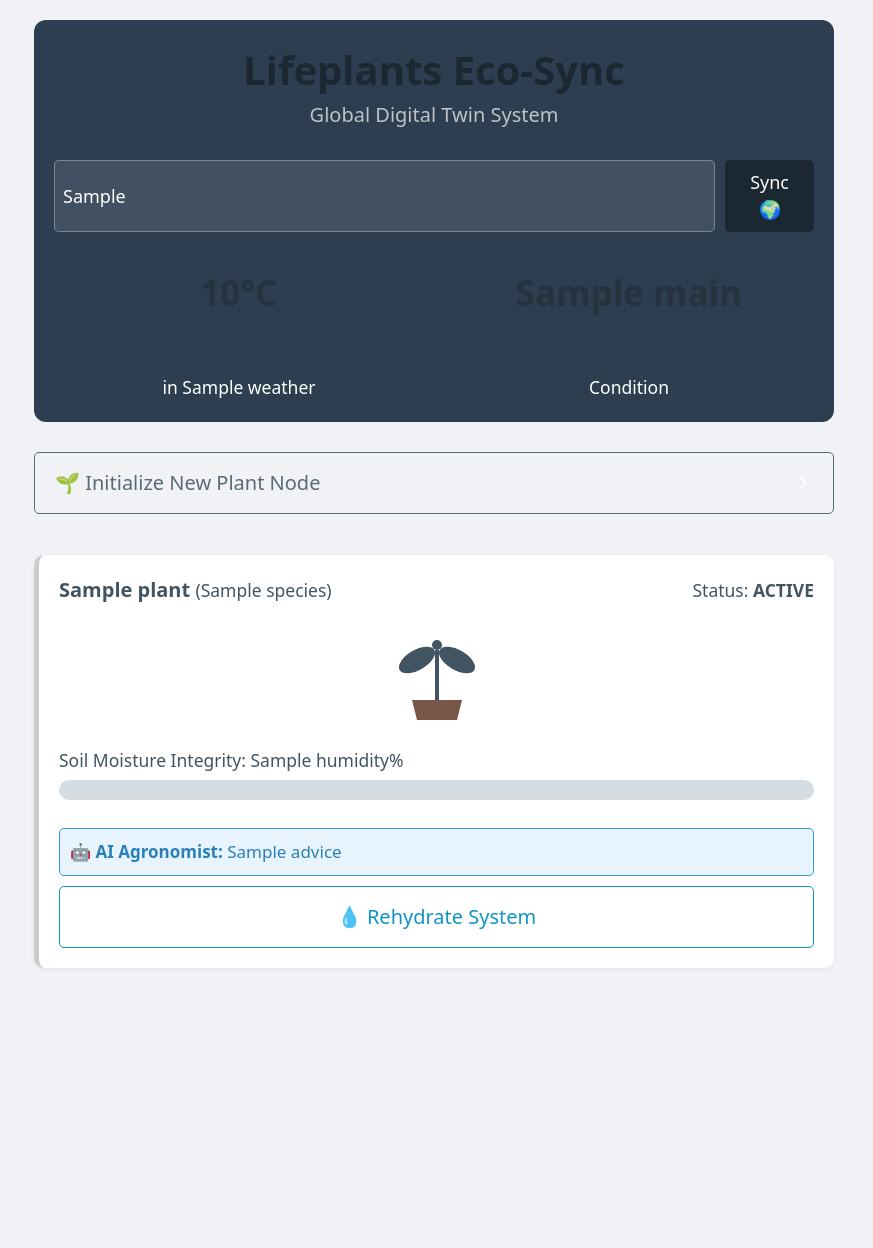
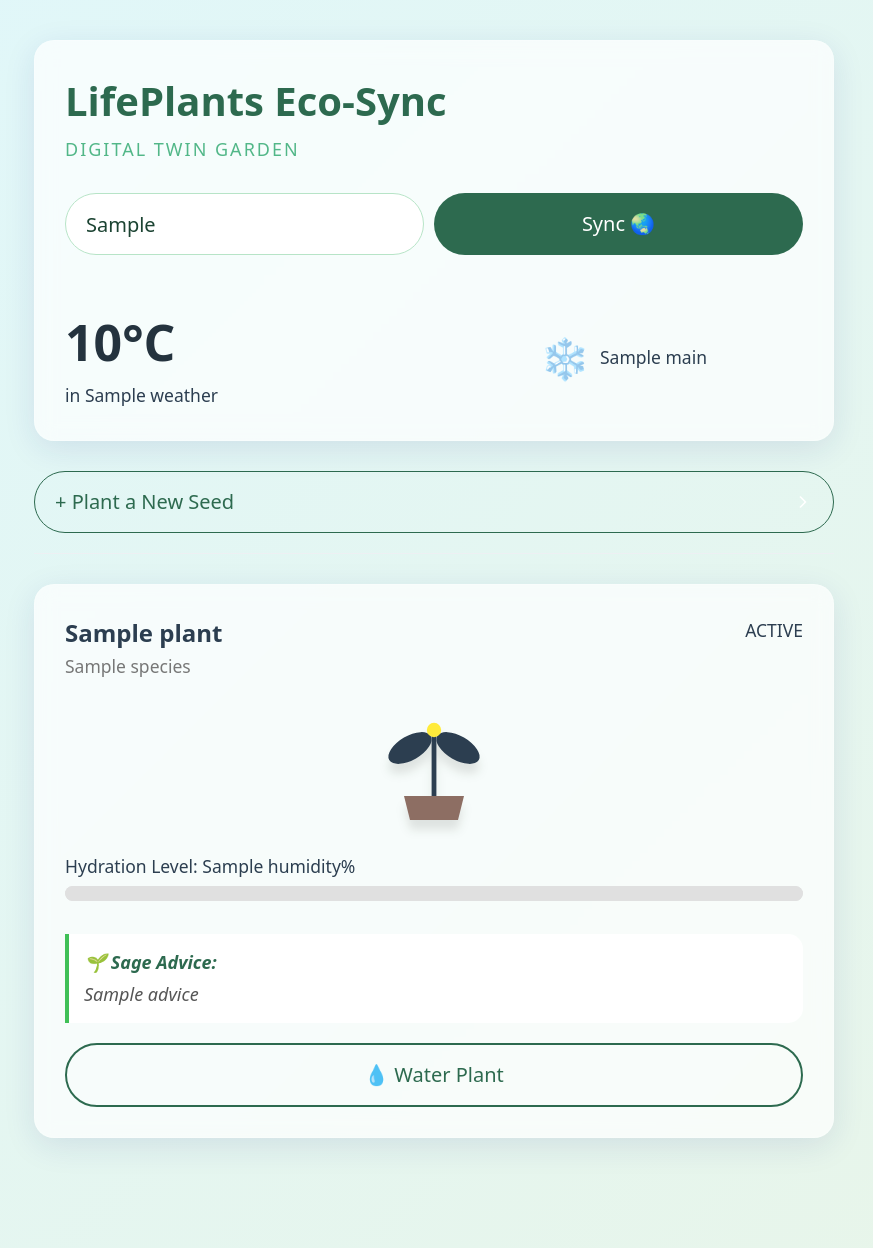
Before and after one commit to MiguelSalmeron/Lifeplants-ecosyn, a Flask app: template templates/index.html in a window 1280 px wide. Shown: the whole page, without its empty margins (206-1079 px from the left). Before the commit the page ends 968 px from the top, so only its background shows below. Run offline with Flask 3, Linux system fonts and the light colour scheme; the template is opened without the code that fills it: most values are stand-ins (such as "Sample title", 1, 10 or a date in 2020).

Commit message:
release: final zen ui polish with helpful AI agent

```diff
--- a/app.py
+++ b/app.py
@@ -8,7 +8,7 @@ from dotenv import load_dotenv
 load_dotenv()
 app = Flask(__name__)
 
-# Configuración
+# --- CONFIGURACIÓN ---
 OPENWEATHER_KEY = os.getenv('OPENWEATHER_API_KEY')
 GEMINI_KEY = os.getenv('GEMINI_API_KEY')
 
@@ -33,23 +33,27 @@ def init_db():
 
 init_db()
 
-# --- MODIFICADO: Ahora acepta una ciudad dinámica ---
+# --- LÓGICA DE CLIMA ---
 def get_weather(city_name):
     if not OPENWEATHER_KEY: return None
     try:
-        # Usamos la ciudad que pide el usuario
         url = f"http://api.openweathermap.org/data/2.5/weather?q={city_name}&appid={OPENWEATHER_KEY}&units=metric&lang=en"
         response = requests.get(url, timeout=3)
         return response.json() if response.status_code == 200 else None
     except:
         return None
 
+# --- LÓGICA DE IA (SIEMPRE ACTIVA) ---
 def get_gemini_advice(species, temp, humidity, city):
-    if not GEMINI_KEY or humidity > 60: return None
+    # Sin restricciones: La IA siempre opina
+    if not GEMINI_KEY: return None
     try:
-        prompt = (f"Act as a survival botanist. Plant: {species}. "
+        # Prompt: Asistente sabio que da datos curiosos si todo está bien, o ayuda urgente si no.
+        prompt = (f"Act as a wise and helpful botanical assistant. Plant: {species}. "
                   f"Location: {city} (Temp: {temp}°C). Soil Humidity: {humidity}%. "
-                  f"Give a 1-sentence urgent survival tip in English.")
+                  f"If the plant is healthy, give a growth tip or fun fact. "
+                  f"If it needs water, give urgent advice. "
+                  f"Keep it to 1 short sentence in English.")
 
         url = f"https://generativelanguage.googleapis.com/v1beta/models/gemini-1.5-flash:generateContent?key={GEMINI_KEY}"
         payload = {"contents": [{"parts": [{"text": prompt}]}]}
@@ -58,9 +62,10 @@ def get_gemini_advice(species, temp, humidity, city):
         if response.status_code == 200:
             return response.json()['candidates'][0]['content']['parts'][0]['text']
     except:
-        return "Check water levels immediately."
+        return "Nature is silent right now (Check API)."
     return None
 
+# --- MOTOR DE FÍSICA ---
 def calculate_status_physics(last_watered_str, current_temp):
     try:
         last_watered = datetime.fromisoformat(last_watered_str)
@@ -68,8 +73,10 @@ def calculate_status_physics(last_watered_str, current_temp):
         last_watered = datetime.now()
 
     hours_passed = (datetime.now() - last_watered).total_seconds() / 3600
+
+    # Física: base 5% + multiplicador de calor
     base_decay_rate = 5
-    multiplier = 2.5 if current_temp > 30 else 1.0 # Multiplicador de calor
+    multiplier = 2.5 if current_temp > 30 else 1.0
 
     moisture_loss = hours_passed * base_decay_rate * multiplier
     current_humidity = max(0, 100 - moisture_loss)
@@ -80,10 +87,10 @@ def calculate_status_physics(last_watered_str, current_temp):
 
     return int(current_humidity), status
 
+# --- RUTAS ---
 @app.route('/')
 def index():
-    # 1. Buscamos si hay una ciudad en la URL (?city=London), si no, Managua
-    city = request.args.get('city', 'Managua')
+    city = request.args.get('city', 'Managua') # Ciudad por defecto
 
     weather_data = get_weather(city)
     current_temp = weather_data['main']['temp'] if weather_data else 35
@@ -95,7 +102,7 @@ def index():
     processed_plants = []
     for plant in db_plants:
         humidity, status = calculate_status_physics(plant['last_watered'], current_temp)
-        # Pasamos la ciudad a la IA también
+        # IA llamada siempre
         advice = get_gemini_advice(plant['species'], current_temp, humidity, city)
 
         processed_plants.append({
@@ -107,7 +114,6 @@ def index():
             'advice': advice
         })
 
-    # Pasamos 'city' al template para que el buscador recuerde qué escribiste
     return render_template('index.html', plants=processed_plants, weather=weather_data, temp=current_temp, current_city=city)
 
 @app.route('/add', methods=('POST',))
--- a/templates/index.html
+++ b/templates/index.html
@@ -3,139 +3,170 @@
 <head>
     <meta charset="UTF-8">
     <meta name="viewport" content="width=device-width, initial-scale=1.0">
-    <title>Eco-Sync: Global Monitor</title>
+    <title>LifePlants: Zen Monitor</title>
     <link rel="stylesheet" href="https://cdn.jsdelivr.net/npm/@picocss/pico@1/css/pico.min.css">
     <style>
-        body { background-color: #f0f2f5; }
-        .dashboard-container { max-width: 800px; margin: 0 auto; padding-top: 20px; }
-
-        .weather-card {
-            background: #2c3e50; color: white; padding: 20px; border-radius: 12px;
-            margin-bottom: 30px; text-align: center; position: relative;
-        }
-        /* Estilo para el buscador dentro de la tarjeta */
-        .city-search { display: flex; gap: 10px; justify-content: center; margin-bottom: 15px; }
-        .city-search input {
-            background: rgba(255,255,255,0.1); border: 1px solid rgba(255,255,255,0.3); color: white;
-            height: auto; padding: 8px; font-size: 0.9rem;
-        }
-        .city-search button { width: auto; padding: 8px 15px; font-size: 0.9rem; }
-
-        .heat-alert { animation: pulse 2s infinite; background-color: #c0392b; border: 1px solid #e74c3c; }
-
-        .plant-card {
-            background: white; border-radius: 10px; padding: 20px; margin-bottom: 20px;
-            box-shadow: 0 2px 5px rgba(0,0,0,0.05); border-left: 5px solid #ccc;
+        /* --- ESTÉTICA ZEN --- */
+        body {
+            background: linear-gradient(135deg, #e0f7fa 0%, #e8f5e9 100%);
+            color: #2c3e50;
+            min-height: 100vh;
         }
 
-        .status-happy { border-left-color: #2ecc71; }
-        .status-thirsty { border-left-color: #f1c40f; }
-        .status-critical { border-left-color: #e74c3c; }
+        .dashboard-container { max-width: 800px; margin: 0 auto; padding-top: 40px; }
 
-        /* Bio-Graphics */
-        .plant-svg { width: 100px; height: 100px; margin: 0 auto; display: block; transition: all 1s ease; }
-        .plant-path { transition: fill 1s ease, transform 1s ease; transform-origin: bottom center; }
-        .status-happy .plant-path { fill: #2ecc71; transform: rotate(0deg); }
-        .status-thirsty .plant-path { fill: #f1c40f; transform: rotate(15deg); }
-        .status-critical .plant-path { fill: #8e44ad; transform: rotate(45deg) translateY(10px); }
-        .status-happy .plant-svg { animation: breathe 3s infinite ease-in-out; }
+        /* Glassmorphism (Tarjetas de Cristal) */
+        .glass-card {
+            background: rgba(255, 255, 255, 0.7);
+            backdrop-filter: blur(10px);
+            border-radius: 20px;
+            padding: 30px;
+            margin-bottom: 30px;
+            box-shadow: 0 8px 32px 0 rgba(31, 38, 135, 0.1);
+            border: 1px solid rgba(255, 255, 255, 0.18);
+            transition: transform 0.3s ease;
+        }
 
-        @keyframes breathe { 0% { transform: scale(1); } 50% { transform: scale(1.05); } 100% { transform: scale(1); } }
-        @keyframes pulse { 0% { opacity: 1; } 50% { opacity: 0.8; } 100% { opacity: 1; } }
+        .glass-card:hover { transform: translateY(-5px); }
 
-        progress { height: 20px; border-radius: 10px; }
-        progress.happy::-webkit-progress-value { background-color: #2ecc71; }
-        progress.thirsty::-webkit-progress-value { background-color: #f1c40f; }
-        progress.critical::-webkit-progress-value { background-color: #e74c3c; }
+        /* Estilos de Texto */
+        .weather-section h1 { color: #2d6a4f; font-weight: 800; margin-bottom: 5px; }
+        .weather-section h3 { color: #52b788; font-weight: 300; letter-spacing: 2px; text-transform: uppercase; font-size: 0.9rem;}
 
-        .ai-box {
-            background: #e8f4fd; border: 1px solid #3498db; color: #2980b9;
-            padding: 10px; font-size: 0.85rem; border-radius: 5px; margin-top: 10px;
+        /* Buscador Estilizado */
+        .city-search { display: flex; gap: 10px; margin-top: 20px; }
+        .city-search input {
+            border-radius: 50px; border: 1px solid #b7e4c7;
+            background: white; color: #1b4332; padding-left: 20px;
         }
+        .city-search button {
+            border-radius: 50px; background-color: #2d6a4f; border: none; padding: 0 30px;
+        }
+
+        /* --- BIO-GRAPHICS & PLANTS --- */
+        .plant-svg { width: 120px; height: 120px; margin: 0 auto; display: block; filter: drop-shadow(0px 10px 5px rgba(0,0,0,0.1)); }
+        .plant-path { transition: all 1.5s cubic-bezier(0.68, -0.55, 0.27, 1.55); transform-origin: bottom center; }
+
+        /* Estados Visuales */
+        .status-happy .plant-path { fill: #4caf50; transform: rotate(0deg) scale(1); }
+        .status-thirsty .plant-path { fill: #ffb74d; transform: rotate(15deg) scale(0.9); }
+        .status-critical .plant-path { fill: #ef5350; transform: rotate(65deg) scale(0.8) translateY(10px); }
+
+        /* Animación Zen */
+        .status-happy .plant-svg { animation: float 4s infinite ease-in-out; }
+        @keyframes float { 0% { transform: translateY(0px); } 50% { transform: translateY(-10px); } 100% { transform: translateY(0px); } }
+
+        /* Barras de Progreso */
+        progress { height: 15px; border-radius: 10px; background: #e0e0e0; }
+        progress::-webkit-progress-bar { background: #e0e0e0; border-radius: 10px; }
+        progress.happy::-webkit-progress-value { background: linear-gradient(90deg, #a8e063, #56ab2f); }
+        progress.thirsty::-webkit-progress-value { background: linear-gradient(90deg, #f7971e, #ffd200); }
+        progress.critical::-webkit-progress-value { background: linear-gradient(90deg, #cb2d3e, #ef473a); }
+
+        /* Burbuja de IA */
+        .ai-bubble {
+            background: #fff; border-left: 4px solid #40c057;
+            padding: 15px; border-radius: 0 15px 15px 0;
+            font-style: italic; color: #555; margin-top: 15px;
+            font-size: 0.9rem; position: relative;
+        }
+        .ai-bubble::before { content: "🌱 Sage Advice:"; font-weight: bold; display: block; color: #2d6a4f; margin-bottom: 5px; }
+
+        .heat-alert { border: 2px solid #ef5350; background: rgba(255, 235, 238, 0.9); }
     </style>
 </head>
 <body>
     <main class="dashboard-container">
-        <div class="weather-card {% if temp > 30 %}heat-alert{% endif %}">
+
+        <div class="glass-card weather-section {% if temp > 30 %}heat-alert{% endif %}">
             <hgroup>
-                <h1>Lifeplants Eco-Sync</h1>
-                <h3 style="color: #bdc3c7;">Global Digital Twin System</h3>
+                <h1>LifePlants Eco-Sync</h1>
+                <h3>Digital Twin Garden</h3>
             </hgroup>
 
             <form action="/" method="get" class="city-search">
-                <input type="text" name="city" placeholder="Enter City (e.g. London)" value="{{ current_city }}" required>
-                <button type="submit" class="contrast">Sync 🌍</button>
+                <input type="text" name="city" placeholder="Search location (e.g., Tokyo)" value="{{ current_city }}" required>
+                <button type="submit">Sync 🌏</button>
             </form>
 
-            <div class="grid">
+            <div class="grid" style="margin-top: 20px;">
                 <div>
-                    <h2>{{ temp }}°C</h2>
+                    <h2 style="font-size: 2.5rem; margin:0;">{{ temp }}°C</h2>
                     <small>in {{ weather.name if weather else current_city }}</small>
                 </div>
-                <div>
-                    <h2>{{ weather.weather[0].main if weather else 'Offline' }}</h2>
-                    <small>Condition</small>
+                <div style="display: flex; align-items: center; justify-content: center;">
+                    <span style="font-size: 2rem; margin-right: 10px;">
+                        {% if temp > 30 %}☀️{% elif temp < 15 %}❄️{% else %}⛅{% endif %}
+                    </span>
+                    <small>{{ weather.weather[0].main if weather else 'Offline' }}</small>
                 </div>
             </div>
 
             {% if temp > 30 %}
-            <article style="background: rgba(0,0,0,0.2); margin-top: 15px; border:none; padding: 10px;">
-                <strong>⚠️ EXTREME HEAT WARNING</strong><br>
-                Evaporation Rate Multiplier: <strong>2.5x</strong> active.
-            </article>
+            <div style="background: #ffebee; color: #c62828; padding: 10px; border-radius: 10px; margin-top: 15px; font-size: 0.85rem;">
+                🔥 <strong>High Evaporation Detected.</strong> Water decay rate increased by 2.5x.
+            </div>
             {% endif %}
         </div>
 
-        <details>
-            <summary role="button" class="secondary outline">🌱 Initialize New Plant Node</summary>
-            <form action="/add" method="post">
-                <div class="grid">
-                    <input type="text" name="name" placeholder="ID / Nickname" required>
-                    <input type="text" name="species" placeholder="Biological Species" required>
-                    <button type="submit">Sync Node</button>
-                </div>
-            </form>
+        <details style="margin-bottom: 30px;">
+            <summary role="button" class="outline contrast" style="border-radius: 50px; border-color: #2d6a4f; color: #2d6a4f;">
+                + Plant a New Seed
+            </summary>
+            <div class="glass-card" style="margin-top: 20px;">
+                <form action="/add" method="post">
+                    <label>Name</label>
+                    <input type="text" name="name" placeholder="e.g., Zen Master" required>
+                    <label>Species</label>
+                    <input type="text" name="species" placeholder="e.g., Bamboo" required>
+                    <button type="submit" style="background: #2d6a4f; border: none; border-radius: 50px; margin-top: 10px;">Grow 🌱</button>
+                </form>
+            </div>
         </details>
 
         <div class="grid">
             {% for plant in plants %}
-            <div class="plant-card status-{{ plant.status }}">
+            <div class="glass-card status-{{ plant.status }}">
                 <div class="grid">
                     <div>
-                        <strong>{{ plant.name }}</strong> <small>({{ plant.species }})</small>
+                        <strong style="font-size: 1.2rem;">{{ plant.name }}</strong>
+                        <br><small style="color: #777;">{{ plant.species }}</small>
                     </div>
                     <div style="text-align: right;">
-                        <small>Status: <strong>{{ plant.status|upper }}</strong></small>
+                        <small class="status-badge">{{ plant.status|upper }}</small>
                     </div>
                 </div>
 
-                <div style="text-align: center; margin: 20px 0;">
+                <div style="text-align: center; margin: 25px 0;">
                     <svg class="plant-svg" viewBox="0 0 100 100">
-                        <path fill="#795548" d="M25,75 L75,75 L70,95 L30,95 Z" />
+                        <path fill="#8d6e63" d="M25,75 L75,75 L70,95 L30,95 Z" />
                         <g class="plant-path">
                             <path d="M50,75 Q50,45 50,25" stroke="currentColor" stroke-width="4" fill="none" />
                             <ellipse cx="30" cy="35" rx="20" ry="10" transform="rotate(-30 30 35)" />
                             <ellipse cx="70" cy="35" rx="20" ry="10" transform="rotate(30 70 35)" />
-                            <circle cx="50" cy="20" r="5" />
+                            <circle cx="50" cy="20" r="6" fill="#ffeb3b" />
                         </g>
                     </svg>
                 </div>
 
-                <label><small>Soil Moisture Integrity: {{ plant.humidity }}%</small></label>
+                <label><small>Hydration Level: {{ plant.humidity }}%</small></label>
                 <progress value="{{ plant.humidity }}" max="100" class="{{ plant.status }}"></progress>
 
                 {% if plant.advice %}
-                <div class="ai-box">
-                    <strong>🤖 AI Agronomist:</strong> {{ plant.advice }}
+                <div class="ai-bubble">
+                    {{ plant.advice }}
                 </div>
                 {% endif %}
 
-                <a href="/water/{{ plant.id }}" role="button" class="outline" style="width: 100%; margin-top: 10px;">
-                    💧 Rehydrate System
+                <a href="/water/{{ plant.id }}" role="button" style="width: 100%; margin-top: 20px; border-radius: 50px; background: transparent; border: 2px solid #2d6a4f; color: #2d6a4f;">
+                    💧 Water Plant
                 </a>
             </div>
             {% else %}
-            <p style="text-align: center; color: gray;">No biological nodes synced. Initialize one above.</p>
+            <div style="text-align: center; color: #888; padding: 40px;">
+                <h2>🍂 The garden is empty.</h2>
+                <p>Plant a seed to begin.</p>
+            </div>
             {% endfor %}
         </div>
     </main>
```
